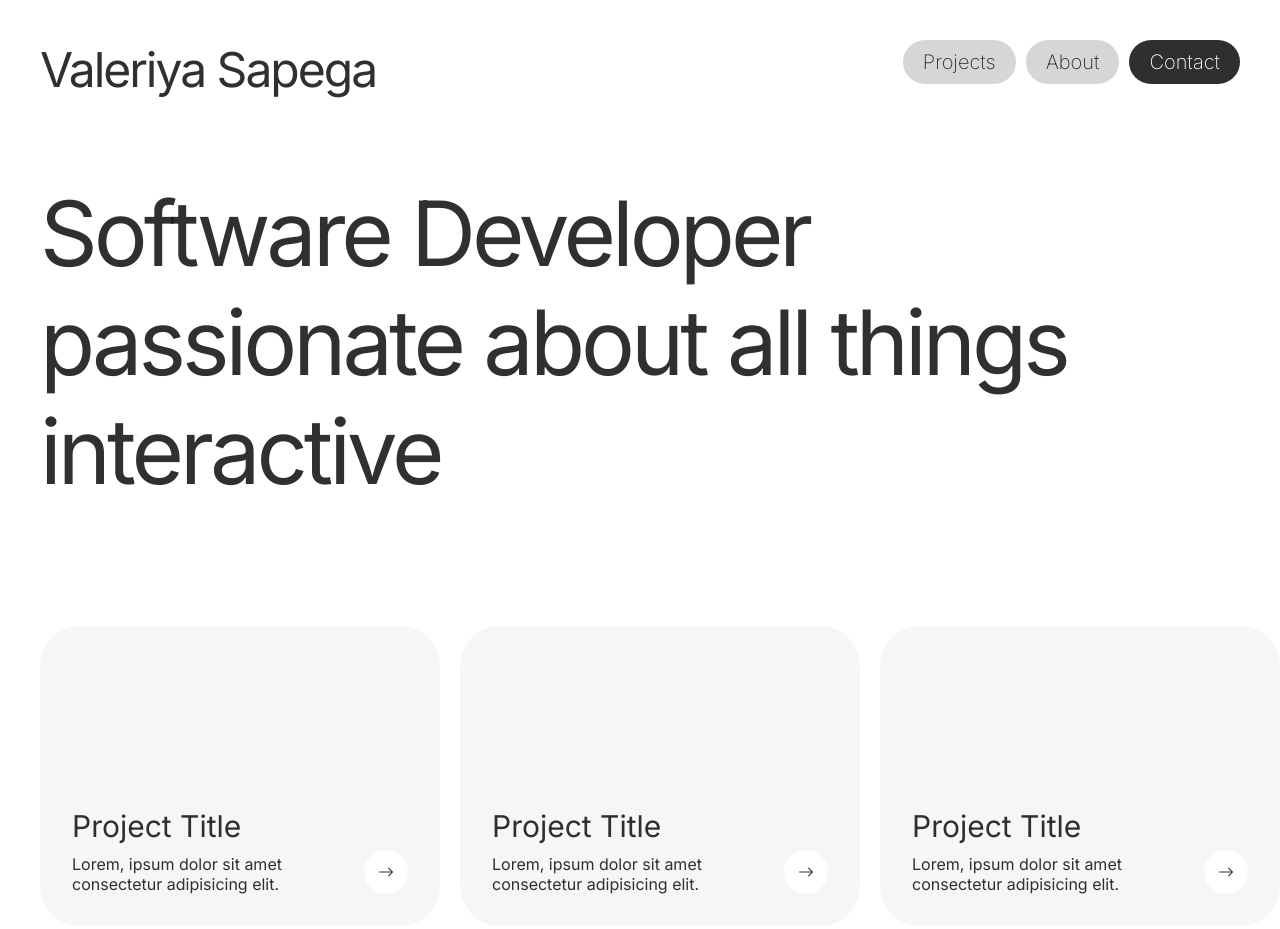
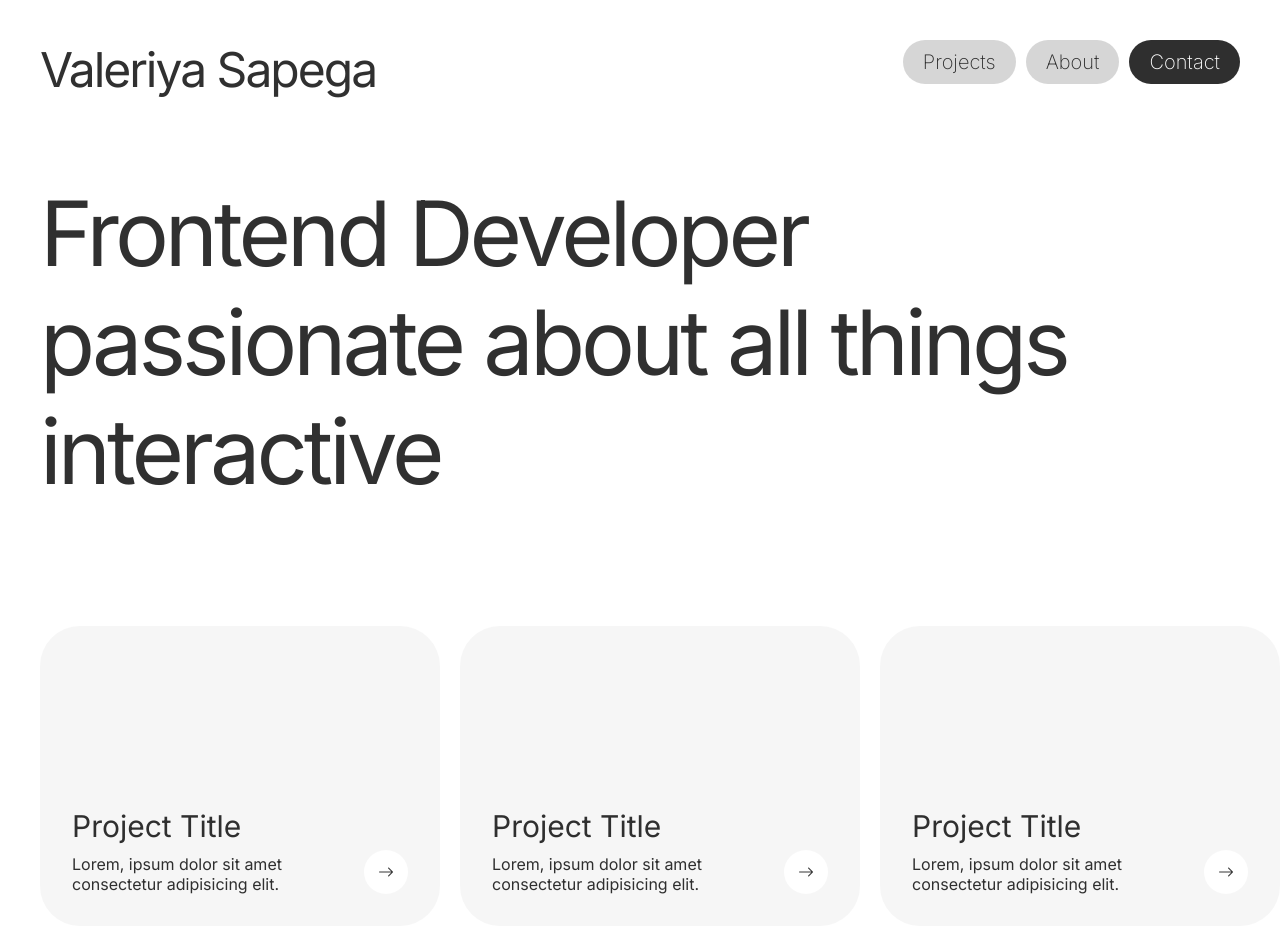
Before and after one commit to valeriya-sapega/portfolio-website, a plain HTML site: page index.html in a window 1280 px wide. Shown: the top 929 px of the page. Drawn offline with nearby package versions, Linux system fonts and the light colour scheme.

Commit message:
Update index.html

```diff
--- a/index.html
+++ b/index.html
@@ -33,7 +33,7 @@
           <h2 id="name-logo">Valeriya Sapega</h2>
         </div>
         <div class="header-text">
-          <h1>Software Developer passionate about all things interactive</h1>
+          <h1>Frontend Developer passionate about all things interactive</h1>
         </div>
       </header>
       <main class="main">
```
